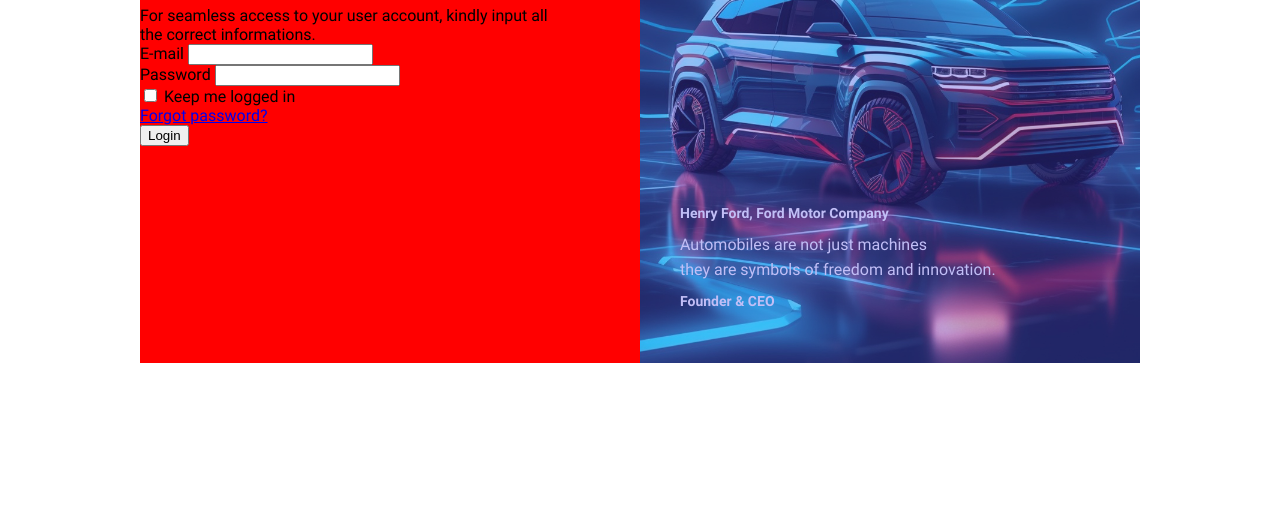
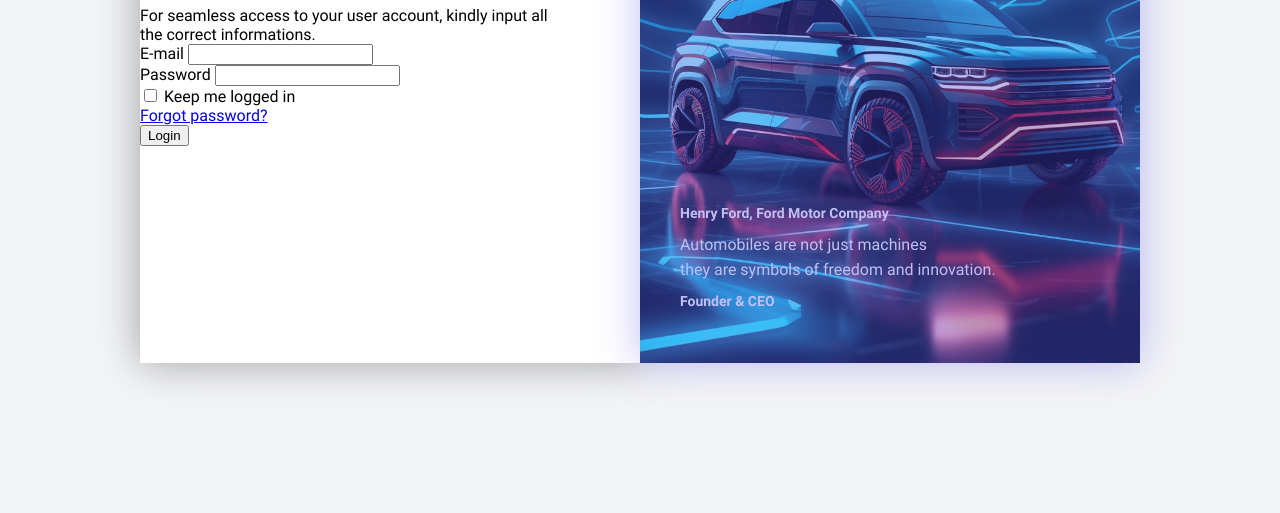
Before and after one commit to AldairAvelino/car-stand, a plain HTML site: page frontend/src/pages/auth/login.html in a window 1280 px wide. Shown: the part 287-800 px from the top of the page. Drawn offline with Linux system fonts and the light colour scheme.

Commit message:
Put form shadow style - AA

```diff
--- a/frontend/src/styles/auth.css
+++ b/frontend/src/styles/auth.css
@@ -4,6 +4,7 @@
 body {
     margin: 0;
     font-family: Roboto;
+    background-color: #F3F4F6;
 }
 
 .login {
@@ -20,7 +21,8 @@ body {
 
 
 .login .box.form {
-    background-color: red;
+    background-color: #fff;
+    box-shadow: 0 0 40px 0 rgba(0, 0, 0, 0.35);
 }
 
 
@@ -58,4 +60,5 @@ body {
     width: 100%;
     height: 100%;
     background-color: rgba(79, 70, 229, 0.35);
+    box-shadow: 0 0 40px 0 rgba(79, 70, 229, 0.35);
 }
```
